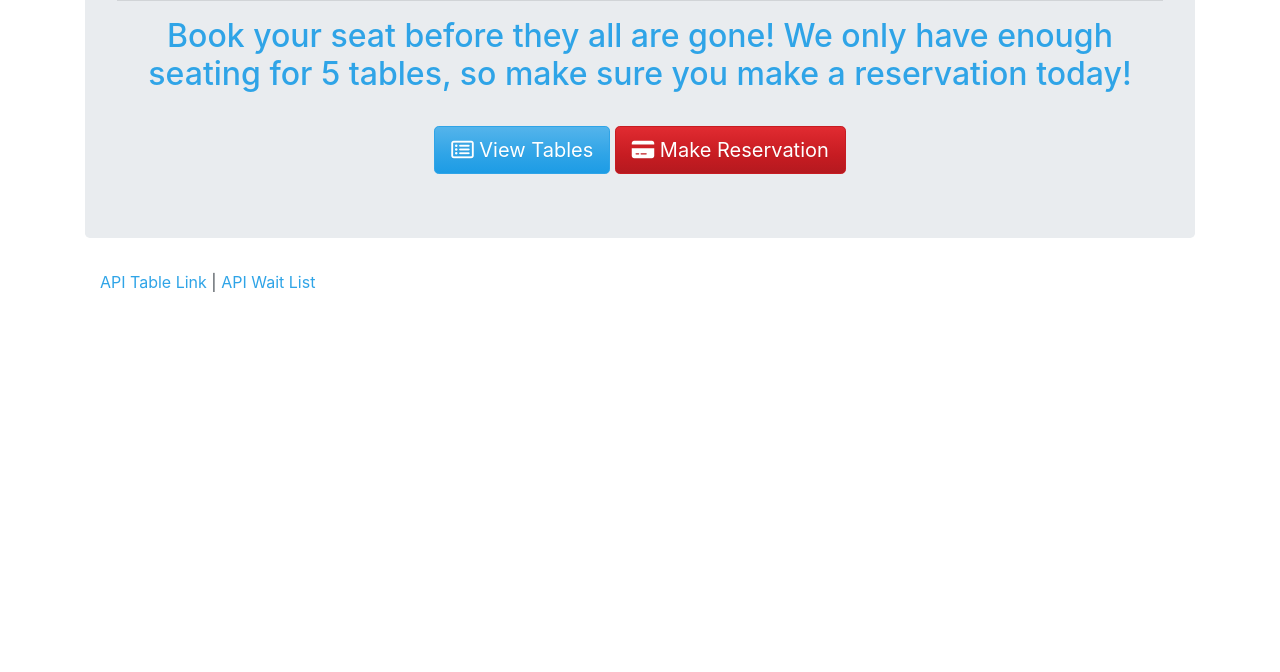
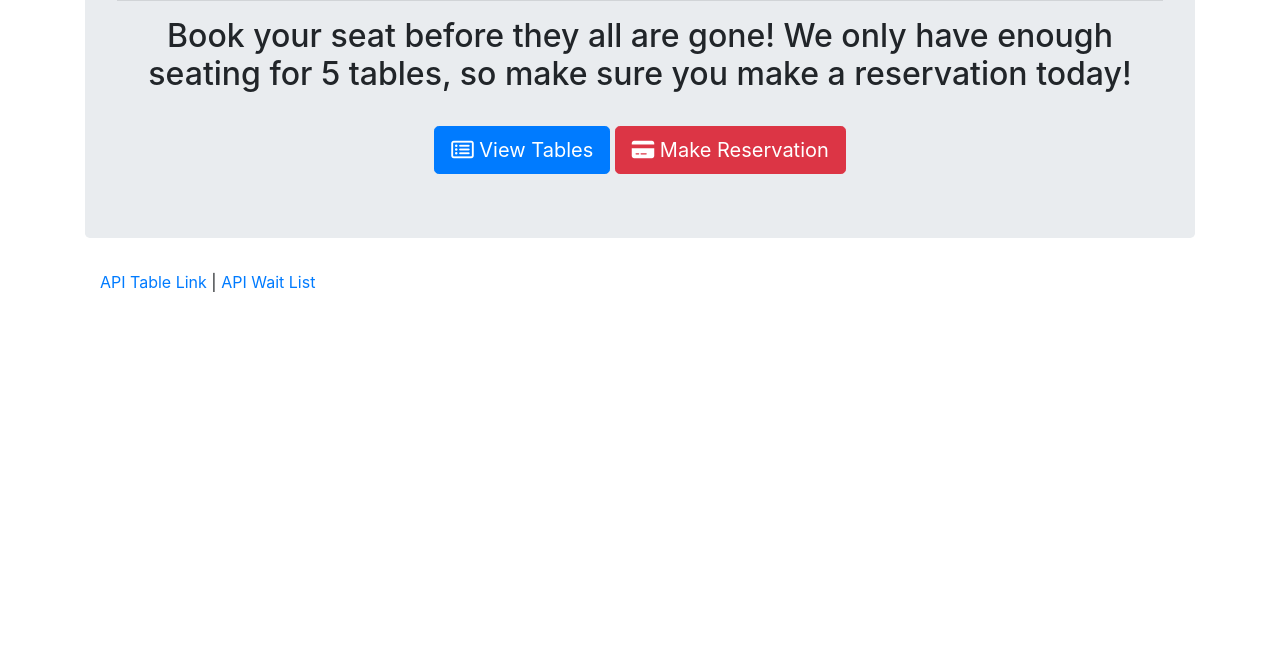
Before and after one commit to jedmike/UCF-week13act15, a website: page public/index.html in a window 1280 px wide. Shown: the part 128-800 px from the top of the page. Drawn offline with nearby package versions, Linux system fonts and the light colour scheme.

Commit message:
fixed hrefs

```diff
--- a/public/index.html
+++ b/public/index.html
@@ -5,8 +5,7 @@
     <meta charset="utf-8">
     <meta name="viewport" content="width=device-width, initial-scale=1, shrink-to-fit=no">
     <!-- Bootstrap CSS -->
-    <link rel="stylesheet" href="./styles/bootstrap.css">
-    <link rel="stylesheet" type="text/css" href="./style/style.css">
+    <link rel="stylesheet" href="https://stackpath.bootstrapcdn.com/bootstrap/4.4.1/css/bootstrap.min.css" integrity="sha384-Vkoo8x4CGsO3+Hhxv8T/Q5PaXtkKtu6ug5TOeNV6gBiFeWPGFN9MuhOf23Q9Ifjh" crossorigin="anonymous">
 
     <title>Reserve a Table</title>
 </head>
@@ -18,8 +17,8 @@
             <h2 class="text-center">Book your seat before they all are gone! We only have enough seating for 5 tables, so make sure you make a reservation today!</h2>
             <br>
             <div class="text-center">
-                <a href="tables.html"><button type="button" class="btn btn-lg btn-primary"><i class="far fa-list-alt"></i></span> View Tables</button></a>
-                <a href="reserve.html"><button type="button" class="btn btn-lg btn-danger"><i class="fas fa-credit-card"></i> Make Reservation</button></a>
+                <a href="/tables"><button type="button" class="btn btn-lg btn-primary"><i class="far fa-list-alt"></i></span> View Tables</button></a>
+                <a href="/reserve"><button type="button" class="btn btn-lg btn-danger"><i class="fas fa-credit-card"></i> Make Reservation</button></a>
             </div>
         </div>
 
```
Also changed, not shown: public/reserve.html (+3 -4 lines), public/tables.html (+3 -4 lines).
